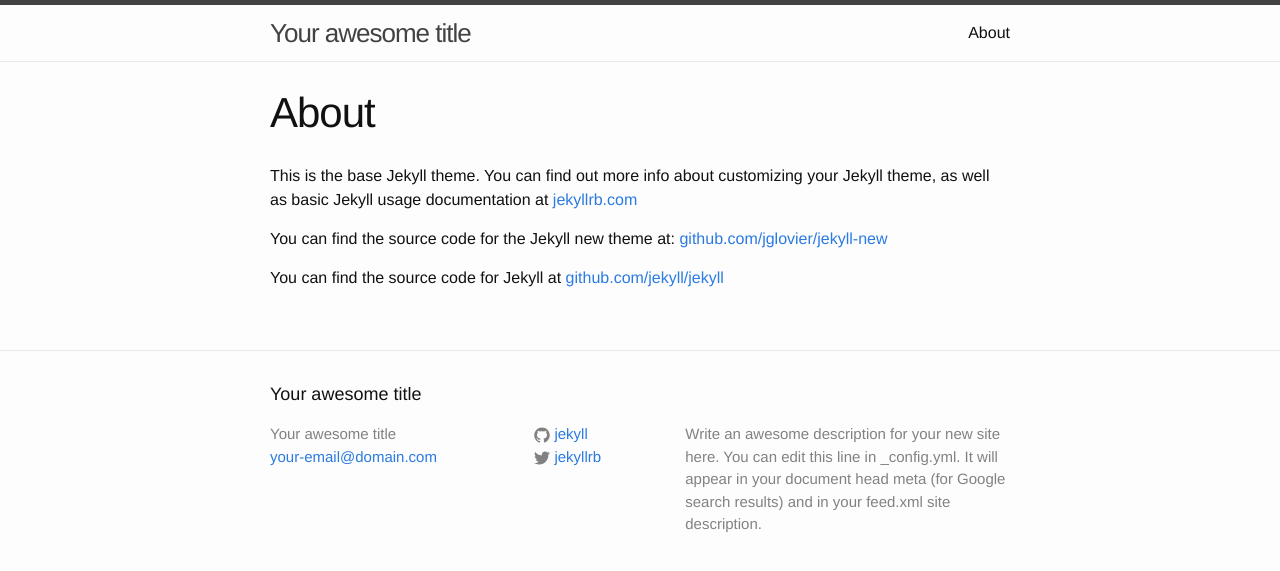
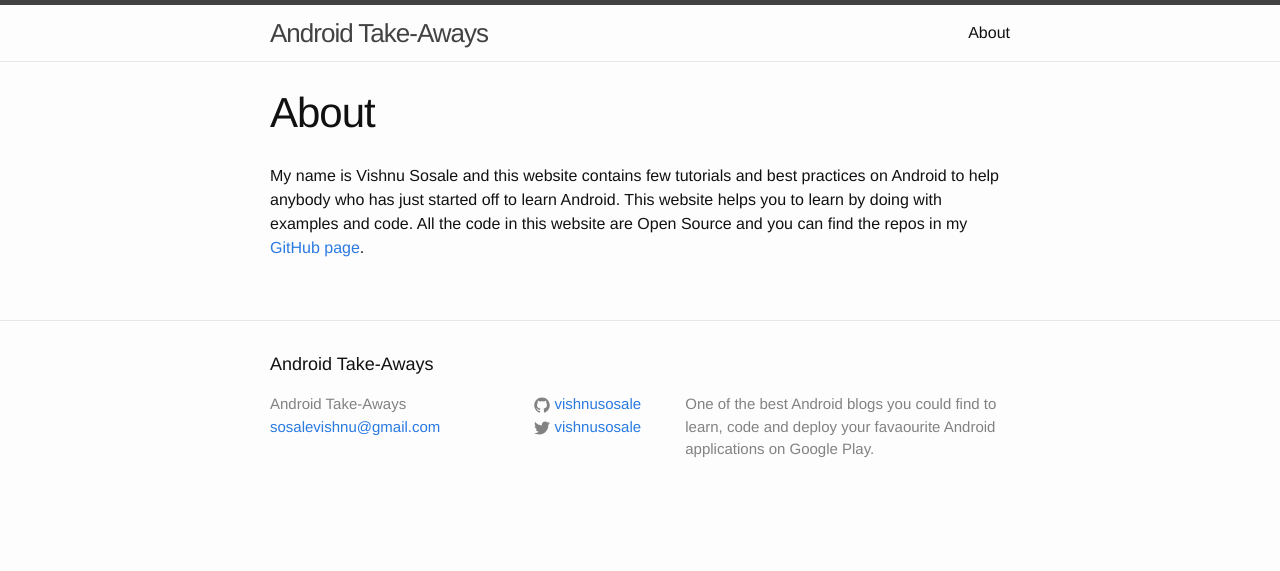
Before and after one commit to vishnusosale/vishnusosale.github.io, a Jekyll site: the page built from android-takeaways/about.md, in a window 1280 px wide. Shown: the top 571 px of the page. Built offline with Jekyll 4.4.1, drawn with Linux system fonts in a browser that asks for light colours.

Commit message:
Update About

```diff
--- a/android-takeaways/_config.yml
+++ b/android-takeaways/_config.yml
@@ -1,14 +1,13 @@
 # Site settings
-title: Your awesome title
-email: your-email@domain.com
+title: Android Take-Aways
+email: sosalevishnu@gmail.com
 description: > # this means to ignore newlines until "baseurl:"
-  Write an awesome description for your new site here. You can edit this
-  line in _config.yml. It will appear in your document head meta (for
-  Google search results) and in your feed.xml site description.
+  One of the best Android blogs you could find to learn, code and deploy your
+  favaourite Android applications on Google Play.
 baseurl: "" # the subpath of your site, e.g. /blog/
 url: "http://yourdomain.com" # the base hostname & protocol for your site
-twitter_username: jekyllrb
-github_username:  jekyll
+twitter_username: vishnusosale
+github_username:  vishnusosale
 
 # Build settings
 markdown: kramdown
--- a/android-takeaways/about.md
+++ b/android-takeaways/about.md
@@ -4,8 +4,11 @@ title: About
 permalink: /about/
 ---
 
-This is the base Jekyll theme. You can find out more info about customizing your Jekyll theme, as well as basic Jekyll usage documentation at [jekyllrb.com](http://jekyllrb.com/)
+<!--This is the base Jekyll theme. You can find out more info about customizing your Jekyll theme, as well as basic Jekyll usage documentation at [jekyllrb.com](http://jekyllrb.com/)
 
 You can find the source code for the Jekyll new theme at: [github.com/jglovier/jekyll-new](https://github.com/jglovier/jekyll-new)
 
 You can find the source code for Jekyll at [github.com/jekyll/jekyll](https://github.com/jekyll/jekyll)
+-->
+
+  My name is Vishnu Sosale and this website contains few tutorials and best practices on Android to help anybody who has just started off to learn Android. This website helps you to learn by doing with examples and code. All the code in this website are Open Source and you can find the repos in my [GitHub page](https://github.com/vishnusosale).
--- a/android-takeaways/index.html
+++ b/android-takeaways/index.html
@@ -18,6 +18,6 @@ layout: default
     {% endfor %}
   </ul>
 
-  <p class="rss-subscribe">subscribe <a href="{{ "/feed.xml" | prepend: site.baseurl }}">via RSS</a></p>
+  <!--<p class="rss-subscribe">subscribe <a href="{{ "/feed.xml" | prepend: site.baseurl }}">via RSS</a></p>-->
 
 </div>
```
Also changed, not shown: android-takeaways/_posts/2015-07-29-welcome-to-jekyll.markdown (deleted, +0 -25 lines), android-takeaways/feed.xml (deleted, +0 -30 lines).
